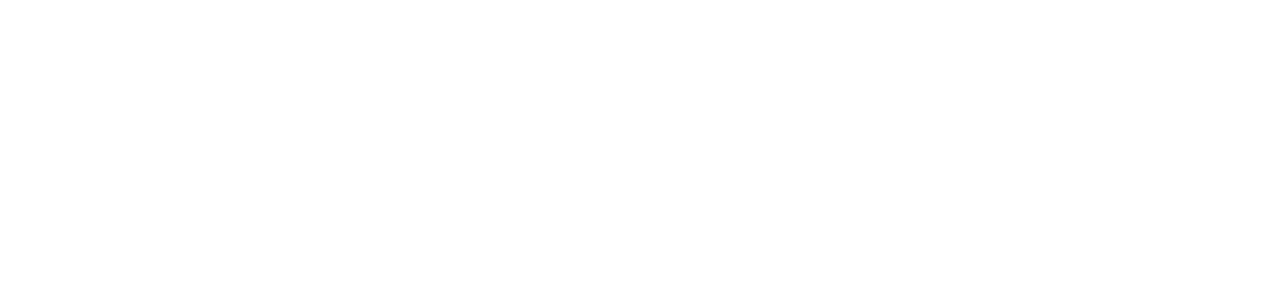
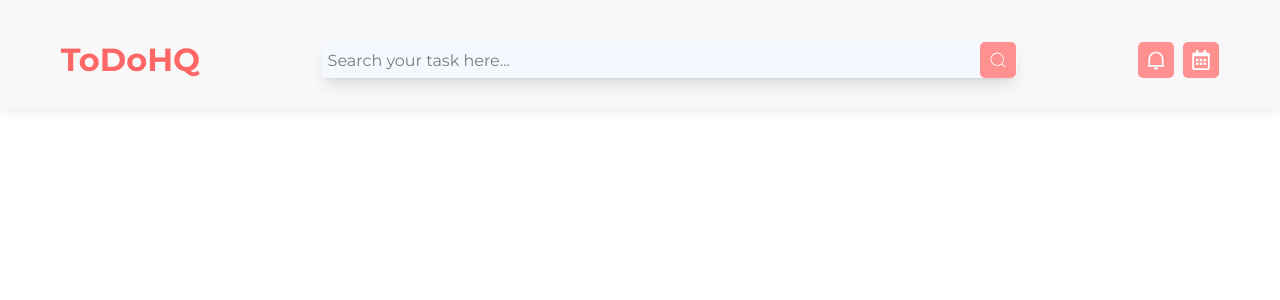
Before and after one commit to Borodin1/ToDoHQ, a React (Vite) app: page / in a window 1280 px wide. Before the commit this address had no page. Shown: the top 300 px of the page. Built offline with nearby package versions, Linux system fonts and the light colour scheme.

Commit message:
feat:add Header to Layout

```diff
--- a/src/app/App.tsx
+++ b/src/app/App.tsx
@@ -2,12 +2,15 @@
 import { Routes,Route } from 'react-router-dom';
 import { AuthLayout } from '../widgets/auth-layout';
 import { SignIn,SignUp } from '../pages';
+import { Layout } from '../shared/components/layout';
 
 export const App: React.FC = () => {
   return (
     <>
       <Routes>
 
+        {/* Main */}
+        <Route index element={<Layout/>}/>
 
         {/* Authentication */}
         <Route element={<AuthLayout/>}>
--- a/src/shared/components/Button/index.tsx
+++ b/src/shared/components/Button/index.tsx
@@ -1,8 +1,21 @@
+import React from 'react';
+import { IconType } from "react-icons";
+
 interface ButtonProps {
   className?: string;
-  title: string;
+  title: string | IconType;
 }
 
 export const Button: React.FC<ButtonProps> = ({ className, title }) => {
-  return <button className={className ? className : 'w-[129px] h-[60px] bg-[#FF9090] rounded-[5px] text-white cursor-pointer'}>{title}</button>;
+  console.log(typeof title === "string")
+  return (
+    <button
+      className={
+        className
+          ? className
+          : "w-[129px] h-[60px] bg-[#FF9090] rounded-[5px] text-white cursor-pointer"
+      }>
+      {typeof title === "string" ? title : React.createElement(title)}
+    </button>
+  );
 };
--- /dev/null
+++ b/src/shared/components/layout/index.tsx
@@ -0,0 +1,11 @@
+//Components
+import { Header } from '../../../widgets/header';
+
+
+export const Layout: React.FC = () => {
+  return (
+    <div>
+      <Header/>
+    </div>
+  );
+};
--- /dev/null
+++ b/src/widgets/header/index.tsx
@@ -0,0 +1,46 @@
+//Core
+import { Link } from "react-router-dom";
+
+//Components
+import { Input, Button } from "../../shared/components";
+
+//Icons
+import { CiSearch } from "react-icons/ci";
+import { RiNotification2Line } from "react-icons/ri";
+import { FaRegCalendarAlt } from "react-icons/fa";
+
+export const Header: React.FC = () => {
+  return (
+    <div className="flex flex-row justify-around items-center bg-[#f8f8f8] shadow-[0px_4px_12px_0px_rgba(0,0,0,0.07)] pt-9 pb-6 max-[600px]:justify-around max-[500px]:justify-center">
+      <div>
+        <Link to="/">
+          <h1 className="text-[#FF6767] font-bold text-[32px]">ToDoHQ</h1>
+        </Link>
+      </div>
+
+      <div className="flex flex-row items-center">
+        <div className="relative max-[500px]:hidden">
+          <Input
+            className="h-9 w-[695px] rounded-1xl p-1.5 pr-12 bg-[#f5f8ff] shadow-lg max-[1100px]:w-[500px] max-[770px]:w-[350px]"
+            placeholder="Search your task here..."
+          />
+          <Button
+            className="absolute right-[1.1px] w-[36px] h-[36px] bg-[#FF9090] rounded-[5px] place-items-center text-white cursor-pointer text-[20px]"
+            title={CiSearch}
+          />
+        </div>
+      </div>
+
+      <div className="flex flex-row items-center gap-[9px] max-[600px]:hidden">
+        <Button
+          className="w-[36px] h-[36px] bg-[#FF9090] rounded-[5px] place-items-center text-white cursor-pointer text-[20px]"
+          title={RiNotification2Line}
+        />
+        <Button
+          className="w-[36px] h-[36px] bg-[#FF9090] rounded-[5px] place-items-center text-white cursor-pointer text-[20px]"
+          title={FaRegCalendarAlt}
+        />
+      </div>
+    </div>
+  );
+};
```
